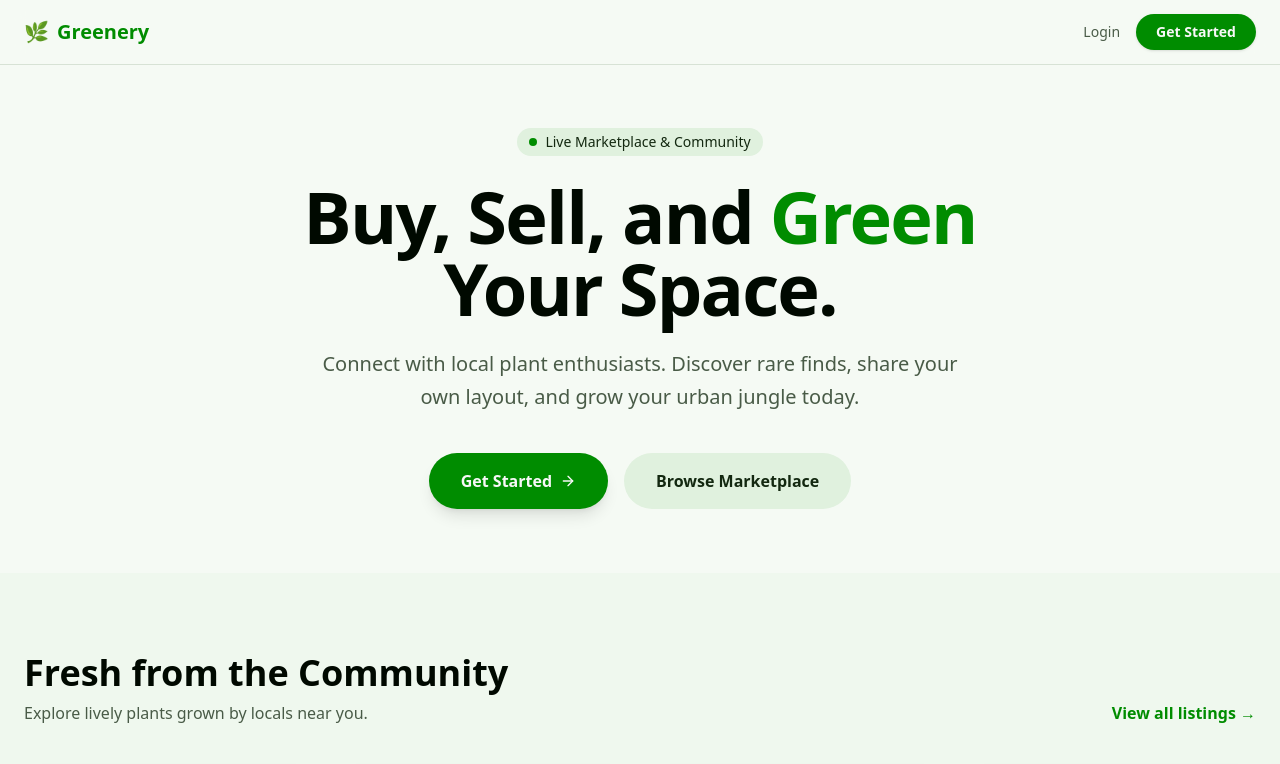
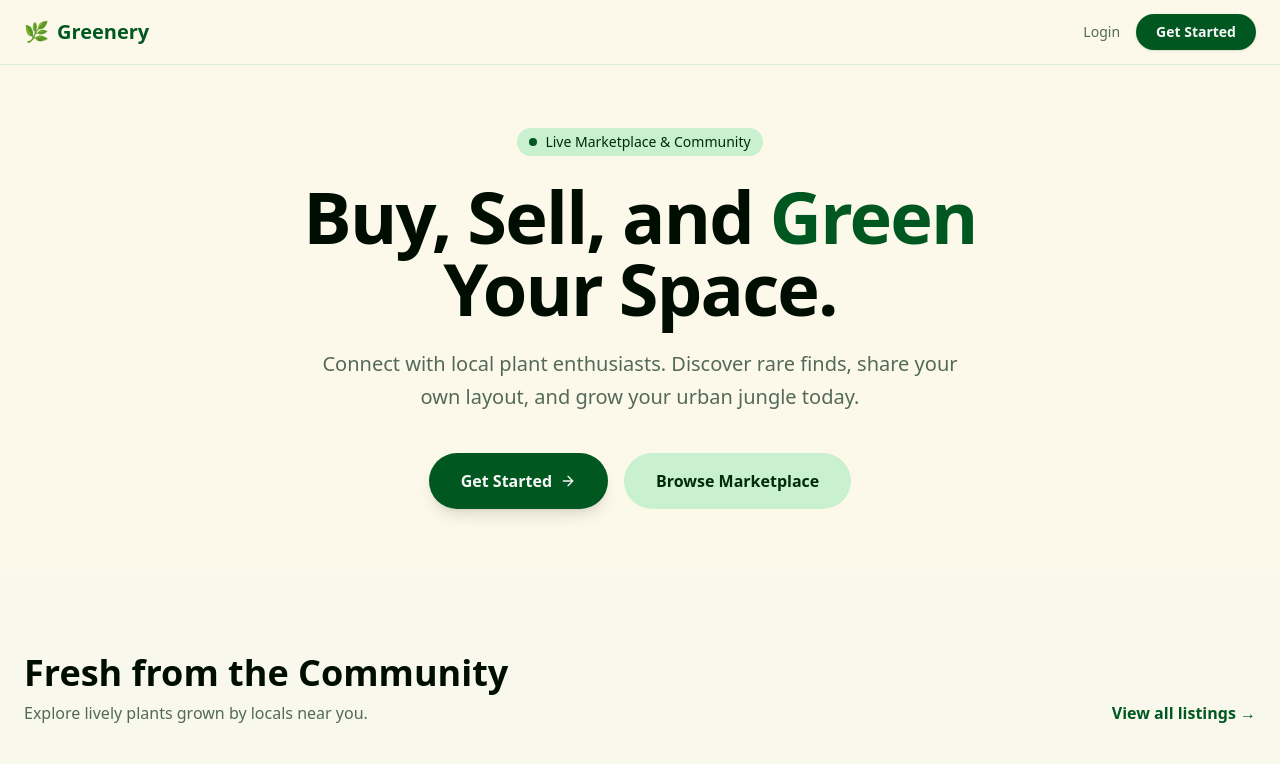
Before and after one commit to nashriq420/greenery, a Next.js app in the folder frontend/: page / in a window 1280 px wide. Shown: the top 764 px of the page. Built offline with nearby package versions, Linux system fonts and the light colour scheme; grey boxes are pictures that could not be loaded.

Commit message:
improve UI/UX

```diff
--- a/frontend/src/app/globals.css
+++ b/frontend/src/app/globals.css
@@ -47,72 +47,98 @@
 }
 
 :root {
-  --radius: 0.625rem;
-  --background: oklch(0.98 0.01 142);
-  --foreground: oklch(0.12 0.04 142);
-  --card: oklch(0.99 0.005 142);
-  --card-foreground: oklch(0.12 0.04 142);
+  --radius: 0.75rem;
+  --background: oklch(0.98 0.02 95); /* Soft Warm White */
+  --foreground: oklch(0.14 0.05 150); /* Deep Green-Black */
+
+  --card: oklch(1 0 0);
+  --card-foreground: oklch(0.14 0.05 150);
+
   --popover: oklch(1 0 0);
-  --popover-foreground: oklch(0.12 0.04 142);
-  --primary: oklch(0.55 0.2 142);
+  --popover-foreground: oklch(0.14 0.05 150);
+
+  /* Primary: Deep Forest Green */
+  --primary: oklch(0.40 0.12 150);
   --primary-foreground: oklch(0.98 0 0);
-  --secondary: oklch(0.94 0.03 142);
-  --secondary-foreground: oklch(0.25 0.05 142);
-  --muted: oklch(0.94 0.03 142);
-  --muted-foreground: oklch(0.45 0.04 142);
-  --accent: oklch(0.94 0.03 142);
-  --accent-foreground: oklch(0.25 0.05 142);
-  --destructive: oklch(0.577 0.245 27.325);
-  --border: oklch(0.90 0.02 142);
-  --input: oklch(0.90 0.02 142);
-  --ring: oklch(0.55 0.2 142);
-  --chart-1: oklch(0.55 0.2 142);
-  --chart-2: oklch(0.6 0.15 150);
-  --chart-3: oklch(0.4 0.1 140);
-  --chart-4: oklch(0.7 0.15 130);
-  --chart-5: oklch(0.5 0.1 160);
-  --sidebar: oklch(0.98 0.01 142);
-  --sidebar-foreground: oklch(0.12 0.04 142);
-  --sidebar-primary: oklch(0.55 0.2 142);
+
+  /* Secondary: Soft Sage */
+  --secondary: oklch(0.92 0.06 150);
+  --secondary-foreground: oklch(0.25 0.08 150);
+
+  /* Muted */
+  --muted: oklch(0.96 0.01 150);
+  --muted-foreground: oklch(0.50 0.04 150);
+
+  /* Accent: Vibrant Leaf Green */
+  --accent: oklch(0.92 0.06 150);
+  --accent-foreground: oklch(0.40 0.12 150);
+
+  --destructive: oklch(0.65 0.22 28);
+  --destructive-foreground: oklch(0.98 0 0);
+
+  --border: oklch(0.92 0.02 150);
+  --input: oklch(0.92 0.02 150);
+  --ring: oklch(0.40 0.12 150);
+
+  --chart-1: oklch(0.40 0.12 150);
+  --chart-2: oklch(0.60 0.15 145);
+  --chart-3: oklch(0.50 0.12 160);
+  --chart-4: oklch(0.75 0.15 130);
+  --chart-5: oklch(0.85 0.10 140);
+
+  --sidebar: oklch(0.98 0.02 95);
+  --sidebar-foreground: oklch(0.14 0.05 150);
+  --sidebar-primary: oklch(0.40 0.12 150);
   --sidebar-primary-foreground: oklch(0.98 0 0);
-  --sidebar-accent: oklch(0.94 0.03 142);
-  --sidebar-accent-foreground: oklch(0.25 0.05 142);
-  --sidebar-border: oklch(0.90 0.02 142);
-  --sidebar-ring: oklch(0.55 0.2 142);
+  --sidebar-accent: oklch(0.92 0.06 150);
+  --sidebar-accent-foreground: oklch(0.25 0.08 150);
+  --sidebar-border: oklch(0.92 0.02 150);
+  --sidebar-ring: oklch(0.40 0.12 150);
 }
 
 .dark {
-  --background: oklch(0.12 0.04 142);
-  --foreground: oklch(0.95 0.02 142);
-  --card: oklch(0.15 0.04 142);
-  --card-foreground: oklch(0.95 0.02 142);
-  --popover: oklch(0.15 0.04 142);
-  --popover-foreground: oklch(0.95 0.02 142);
-  --primary: oklch(0.55 0.2 142);
+  --background: oklch(0.12 0.04 150);
+  --foreground: oklch(0.96 0.02 150);
+
+  --card: oklch(0.15 0.04 150);
+  --card-foreground: oklch(0.96 0.02 150);
+
+  --popover: oklch(0.15 0.04 150);
+  --popover-foreground: oklch(0.96 0.02 150);
+
+  --primary: oklch(0.50 0.15 150); /* Slightly lighter for dark mode */
   --primary-foreground: oklch(0.98 0 0);
-  --secondary: oklch(0.20 0.04 142);
-  --secondary-foreground: oklch(0.95 0.02 142);
-  --muted: oklch(0.20 0.04 142);
-  --muted-foreground: oklch(0.65 0.04 142);
-  --accent: oklch(0.20 0.04 142);
-  --accent-foreground: oklch(0.95 0.02 142);
-  --destructive: oklch(0.704 0.191 22.216);
-  --border: oklch(0.25 0.04 142);
-  --input: oklch(0.25 0.04 142);
-  --ring: oklch(0.55 0.2 142);
-  --chart-1: oklch(0.55 0.2 142);
-  --chart-2: oklch(0.40 0.15 150);
-  --chart-3: oklch(0.30 0.1 140);
-  --chart-4: oklch(0.50 0.15 130);
-  --chart-5: oklch(0.45 0.1 160);
-  --sidebar: oklch(0.12 0.04 142);
-  --sidebar-foreground: oklch(0.95 0.02 142);
-  --sidebar-primary: oklch(0.55 0.2 142);
+
+  --secondary: oklch(0.25 0.06 150);
+  --secondary-foreground: oklch(0.96 0.02 150);
+
+  --muted: oklch(0.20 0.04 150);
+  --muted-foreground: oklch(0.70 0.04 150);
+
+  --accent: oklch(0.25 0.06 150);
+  --accent-foreground: oklch(0.96 0.02 150);
+
+  --destructive: oklch(0.65 0.22 28);
+  --destructive-foreground: oklch(0.98 0 0);
+
+  --border: oklch(0.25 0.04 150);
+  --input: oklch(0.25 0.04 150);
+  --ring: oklch(0.50 0.15 150);
+
+  --chart-1: oklch(0.50 0.15 150);
+  --chart-2: oklch(0.65 0.15 145);
+  --chart-3: oklch(0.55 0.12 160);
+  --chart-4: oklch(0.80 0.15 130);
+  --chart-5: oklch(0.90 0.10 140);
+
+  --sidebar: oklch(0.12 0.04 150);
+  --sidebar-foreground: oklch(0.96 0.02 150);
+  --sidebar-primary: oklch(0.50 0.15 150);
   --sidebar-primary-foreground: oklch(0.98 0 0);
-  --sidebar-accent: oklch(0.20 0.04 142);
-  --sidebar-accent-foreground: oklch(0.95 0.02 142);
-  --sidebar-border: oklch(0.25 0.04 142);
-  --sidebar-ring: oklch(0.55 0.2 142);
+  --sidebar-accent: oklch(0.25 0.06 150);
+  --sidebar-accent-foreground: oklch(0.96 0.02 150);
+  --sidebar-border: oklch(0.25 0.04 150);
+  --sidebar-ring: oklch(0.50 0.15 150);
 }
 
 @layer base {
--- a/frontend/src/app/layout.tsx
+++ b/frontend/src/app/layout.tsx
@@ -1,15 +1,10 @@
 import type { Metadata } from "next";
-import { Geist, Geist_Mono } from "next/font/google";
+import { Outfit } from "next/font/google";
 import "./globals.css";
 
-const geistSans = Geist({
-  variable: "--font-geist-sans",
+const outfit = Outfit({
   subsets: ["latin"],
-});
-
-const geistMono = Geist_Mono({
-  variable: "--font-geist-mono",
-  subsets: ["latin"],
+  variable: "--font-sans",
 });
 
 export const metadata: Metadata = {
@@ -25,7 +20,7 @@ export default function RootLayout({
   return (
     <html lang="en">
       <body
-        className={`${geistSans.variable} ${geistMono.variable} antialiased`}
+        className={`${outfit.variable} font-sans antialiased`}
       >
         {children}
       </body>
--- a/frontend/src/components/ui/button.tsx
+++ b/frontend/src/components/ui/button.tsx
@@ -5,15 +5,15 @@ import { cva, type VariantProps } from "class-variance-authority"
 import { cn } from "@/lib/utils"
 
 const buttonVariants = cva(
-  "inline-flex items-center justify-center gap-2 whitespace-nowrap rounded-md text-sm font-medium transition-all disabled:pointer-events-none disabled:opacity-50 [&_svg]:pointer-events-none [&_svg:not([class*='size-'])]:size-4 shrink-0 [&_svg]:shrink-0 outline-none focus-visible:border-ring focus-visible:ring-ring/50 focus-visible:ring-[3px] aria-invalid:ring-destructive/20 dark:aria-invalid:ring-destructive/40 aria-invalid:border-destructive",
+  "inline-flex items-center justify-center gap-2 whitespace-nowrap rounded-md text-sm font-medium transition-all duration-300 disabled:pointer-events-none disabled:opacity-50 [&_svg]:pointer-events-none [&_svg:not([class*='size-'])]:size-4 shrink-0 [&_svg]:shrink-0 outline-none focus-visible:border-ring focus-visible:ring-ring/50 focus-visible:ring-[3px] aria-invalid:ring-destructive/20 dark:aria-invalid:ring-destructive/40 aria-invalid:border-destructive active:scale-95",
   {
     variants: {
       variant: {
-        default: "bg-primary text-primary-foreground hover:bg-primary/90",
+        default: "bg-primary text-primary-foreground hover:bg-primary/90 hover:shadow-md hover:-translate-y-0.5",
         destructive:
           "bg-destructive text-white hover:bg-destructive/90 focus-visible:ring-destructive/20 dark:focus-visible:ring-destructive/40 dark:bg-destructive/60",
         outline:
-          "border bg-background shadow-xs hover:bg-accent hover:text-accent-foreground dark:bg-input/30 dark:border-input dark:hover:bg-input/50",
+          "border border-input bg-background shadow-xs hover:bg-accent hover:text-accent-foreground hover:border-accent dark:bg-input/30 dark:border-input dark:hover:bg-input/50",
         secondary:
           "bg-secondary text-secondary-foreground hover:bg-secondary/80",
         ghost:
@@ -21,10 +21,10 @@ const buttonVariants = cva(
         link: "text-primary underline-offset-4 hover:underline",
       },
       size: {
-        default: "h-9 px-4 py-2 has-[>svg]:px-3",
-        sm: "h-8 rounded-md gap-1.5 px-3 has-[>svg]:px-2.5",
-        lg: "h-10 rounded-md px-6 has-[>svg]:px-4",
-        icon: "size-9",
+        default: "h-10 px-5 py-2 has-[>svg]:px-3",
+        sm: "h-9 rounded-md gap-1.5 px-3 has-[>svg]:px-2.5",
+        lg: "h-11 rounded-md px-8 has-[>svg]:px-4",
+        icon: "size-10",
         "icon-sm": "size-8",
         "icon-lg": "size-10",
       },
--- a/frontend/src/components/ui/input.tsx
+++ b/frontend/src/components/ui/input.tsx
@@ -8,8 +8,8 @@ function Input({ className, type, ...props }: React.ComponentProps<"input">) {
       type={type}
       data-slot="input"
       className={cn(
-        "file:text-foreground placeholder:text-muted-foreground selection:bg-primary selection:text-primary-foreground dark:bg-input/30 border-input h-9 w-full min-w-0 rounded-md border bg-transparent px-3 py-1 text-base shadow-xs transition-[color,box-shadow] outline-none file:inline-flex file:h-7 file:border-0 file:bg-transparent file:text-sm file:font-medium disabled:pointer-events-none disabled:cursor-not-allowed disabled:opacity-50 md:text-sm",
-        "focus-visible:border-ring focus-visible:ring-ring/50 focus-visible:ring-[3px]",
+        "file:text-foreground placeholder:text-muted-foreground selection:bg-primary selection:text-primary-foreground dark:bg-input/30 border-input h-10 w-full min-w-0 rounded-md border bg-transparent px-3 py-2 text-base shadow-sm transition-[color,box-shadow,border-color] outline-none file:inline-flex file:h-7 file:border-0 file:bg-transparent file:text-sm file:font-medium disabled:pointer-events-none disabled:cursor-not-allowed disabled:opacity-50 md:text-sm",
+        "focus-visible:border-primary focus-visible:ring-primary/20 focus-visible:ring-[3px]",
         "aria-invalid:ring-destructive/20 dark:aria-invalid:ring-destructive/40 aria-invalid:border-destructive",
         className
       )}
```
Also changed, not shown: frontend/src/app/dashboard/chat/[id]/page.tsx (+14 -3 lines), frontend/src/app/dashboard/profile/page.tsx (+10 -13 lines), frontend/src/components/marketplace/EditListingModal.tsx (+84 -53 lines).
